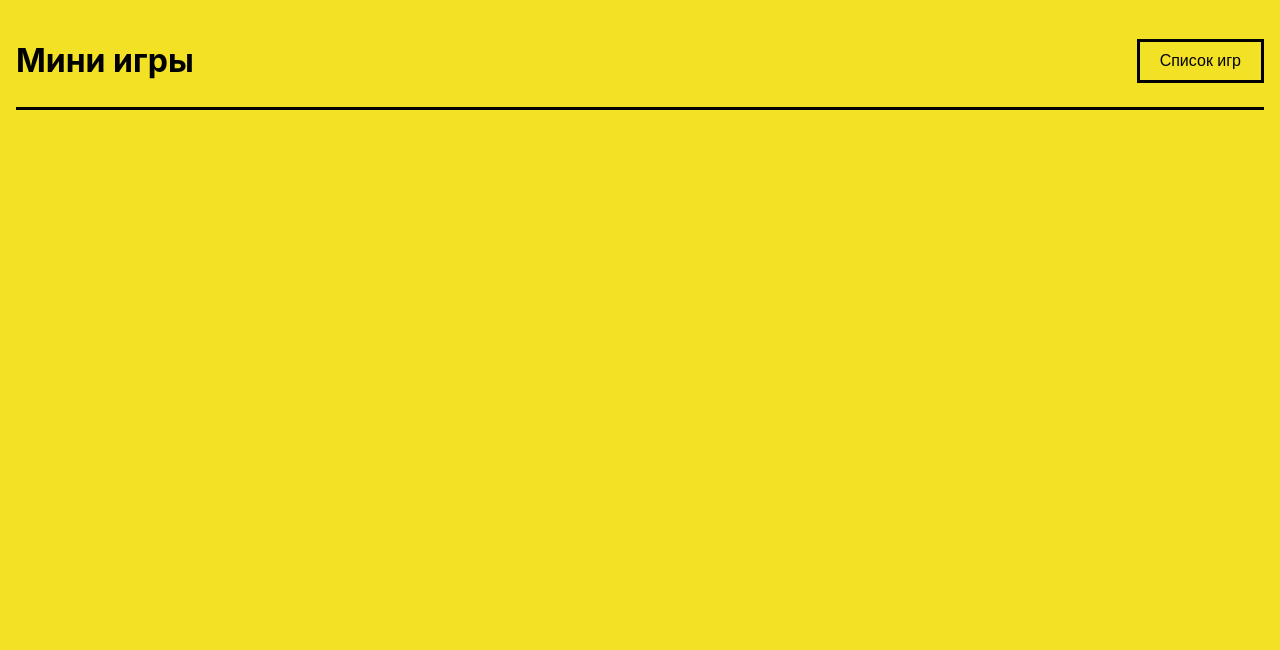
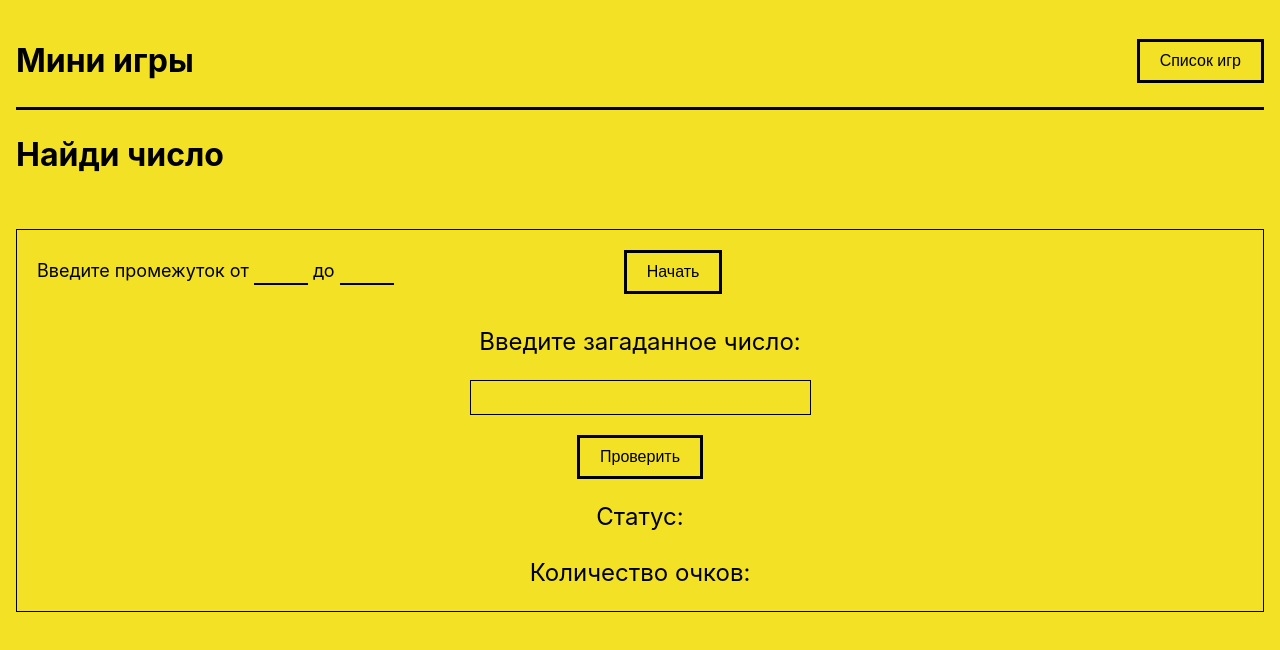
Before and after one commit to evasyukov/mini-games, a Vue app: page / in a window 1280 px wide. Shown: the top 650 px of the page. Built offline with nearby package versions, Linux system fonts and the light colour scheme.

Commit message:
сверстан компонент для мини игры "найди число"

```diff
--- a/src/App.vue
+++ b/src/App.vue
@@ -1,9 +1,12 @@
 <template>
   <Header />
+
+  <GuessNumber />
 </template>
 
 <script setup>
 import Header from "./components/Header.vue";
+import GuessNumber from "./components/GuessNumber.vue";
 </script>
 
 <style lang="scss" scoped></style>
--- /dev/null
+++ b/src/components/GuessNumber.vue
@@ -0,0 +1,102 @@
+<template>
+  <div class="guess-number">
+    <!-- title  -->
+    <div class="guess-number_title">
+      <h1>Найди число</h1>
+    </div>
+
+    <!-- game  -->
+    <div class="guess-number_game">
+      <div class="gap-input">
+        Введите промежуток от
+        <input type="number" min="0" /> до
+        <input type="number" />
+        <button style="margin-left: 230px;">Начать</button>
+      </div>
+
+      <div class="main-game">
+        <p>Введите загаданное число:</p>
+        <input type="number" />
+        <button>Проверить</button>
+
+        <p>Статус: {{ status }}</p>
+        <p>Количество очков: {{ score }}</p>
+      </div>
+    </div>
+  </div>
+</template>
+
+<script setup>
+import { ref } from 'vue';
+</script>
+
+<style scoped lang="scss">
+.guess-number {
+  &_title {
+    margin-bottom: 50px;
+  }
+
+  &_game {
+    border: 1px solid #000;
+    padding: 20px;
+
+    .gap-input {
+      font-size: 18px;
+
+      input {
+        width: 50px;
+
+        border: none;
+        border-bottom: 2px solid #000;
+
+        text-align: center;
+        font-size: 18px;
+      }
+    }
+
+    .main-game {
+      display: flex;
+      flex-direction: column;
+      align-items: center;
+
+      gap: 20px;
+      margin-top: 30px;
+
+      input {
+        border: 1px solid #000;
+        font-size: 26px;
+      }
+    }
+  }
+}
+
+input {
+  color: #000;
+  background-color: transparent;
+  outline: none;
+  text-align: center;
+}
+p {
+  font-size: 24px;
+  margin: 0;
+}
+
+button {
+  padding: 10px 20px;
+
+  font-size: 16px;
+  color: #000;
+  background: none;
+
+  border: 3px solid #000;
+
+  cursor: pointer;
+
+  transition: all 0.5s ease 0s;
+
+  &:hover {
+    background: #000;
+    color: #fff;
+  }
+}
+</style>
--- a/src/components/Header.vue
+++ b/src/components/Header.vue
@@ -56,9 +56,10 @@ const switcherList = () => {
 
       font-size: 16px;
       color: #000;
+      background: none;
 
       border: 3px solid #000;
-      background: none;
+
 
       cursor: pointer;
 
--- a/src/style.scss
+++ b/src/style.scss
@@ -1,3 +1,5 @@
+@import url("https://fonts.googleapis.com/css2?family=Montserrat:ital,wght@0,100..900;1,100..900&family=Press+Start+2P&display=swap");
+
 :root {
   font-family: Inter, system-ui, Avenir, Helvetica, Arial, sans-serif;
   line-height: 1.5;
@@ -19,3 +21,13 @@ body {
   padding: 1rem;
   margin: 0 auto;
 }
+
+input[type="number"] {
+  &::-webkit-outer-spin-button,
+  &::-webkit-inner-spin-button {
+    -webkit-appearance: none;
+    margin: 0;
+  }
+
+  // -moz-appearance: textfield;
+}
```
